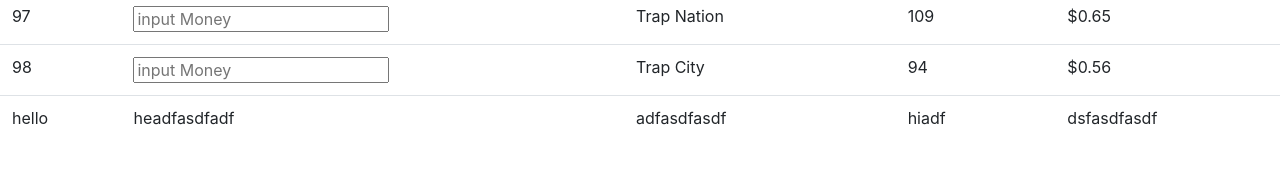
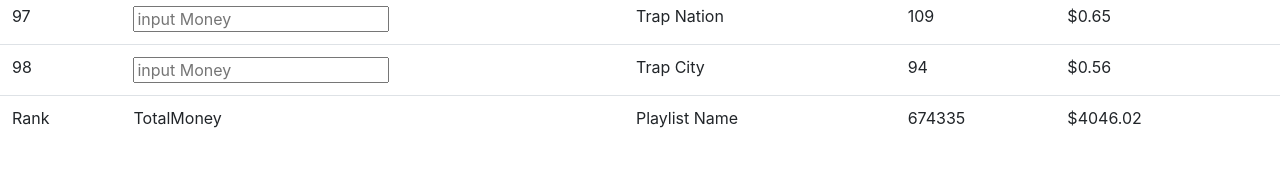
Before and after one commit to hassancodes/spotifyCurator, a Flask app: page /main in a window 1280 px wide. Shown: the part 5106-5296 px from the top of the page. Run offline with Flask 2, Linux system fonts and the light colour scheme; some libraries are stand-ins or nearby versions.

Commit message:
adding sum of all data entries

```diff
--- a/templates/index.html
+++ b/templates/index.html
@@ -38,23 +38,30 @@
     </thead>
     <tbody>
 
-
+      {% set totalpaid = "total Paid"%}
+      {% set totalStreams = [] %}
+      {% set totalRevenue = [] %}
       {% for key,value in jData.items() %}
       <tr>
         <td>{{jData[key]["rank"]}}</td>
         <td><input name="moneyGiven" placeholder="input Money" type=text></td>
         <td id="playlist-name">{{jData[key]["playlistname"]}}</td>
         <td>{{jData[key]["streams"]}}</td>
-        <td><span class="label label-danger">${{jData[key]["revenue"]}}</span> </td>
+        <td><span class="label label-danger">${{jData[key]["revenue"]}}</span></td>
+
+        <!-- Below I have added the streams and revenue to jinja variables so I use it at the end of the table -->
+        {% set __ = totalRevenue.append( jData[key]["revenue"]) %}
+        {% set __ = totalStreams.append( jData[key]["streams"] | replace(',','') | int) %}
+
       </tr>
       {% endfor %}
 
       <tr>
-        <td>hello</td>
-        <td>headfasdfadf</td>
-        <td id="playlist-name">adfasdfasdf</td>
-        <td>hiadf</td>
-        <td><span class="label label-danger">dsfasdfasdf</span> </td>
+        <td>Rank</td>
+        <td>TotalMoney</td>
+        <td id="playlist-name">Playlist Name</td>
+        <td>{{ totalStreams | sum }}</td>
+        <td><span class="label label-danger"></span>${{totalRevenue | sum | round(2,'floor')}}</td>
       </tr>
 
     </tbody>
```
